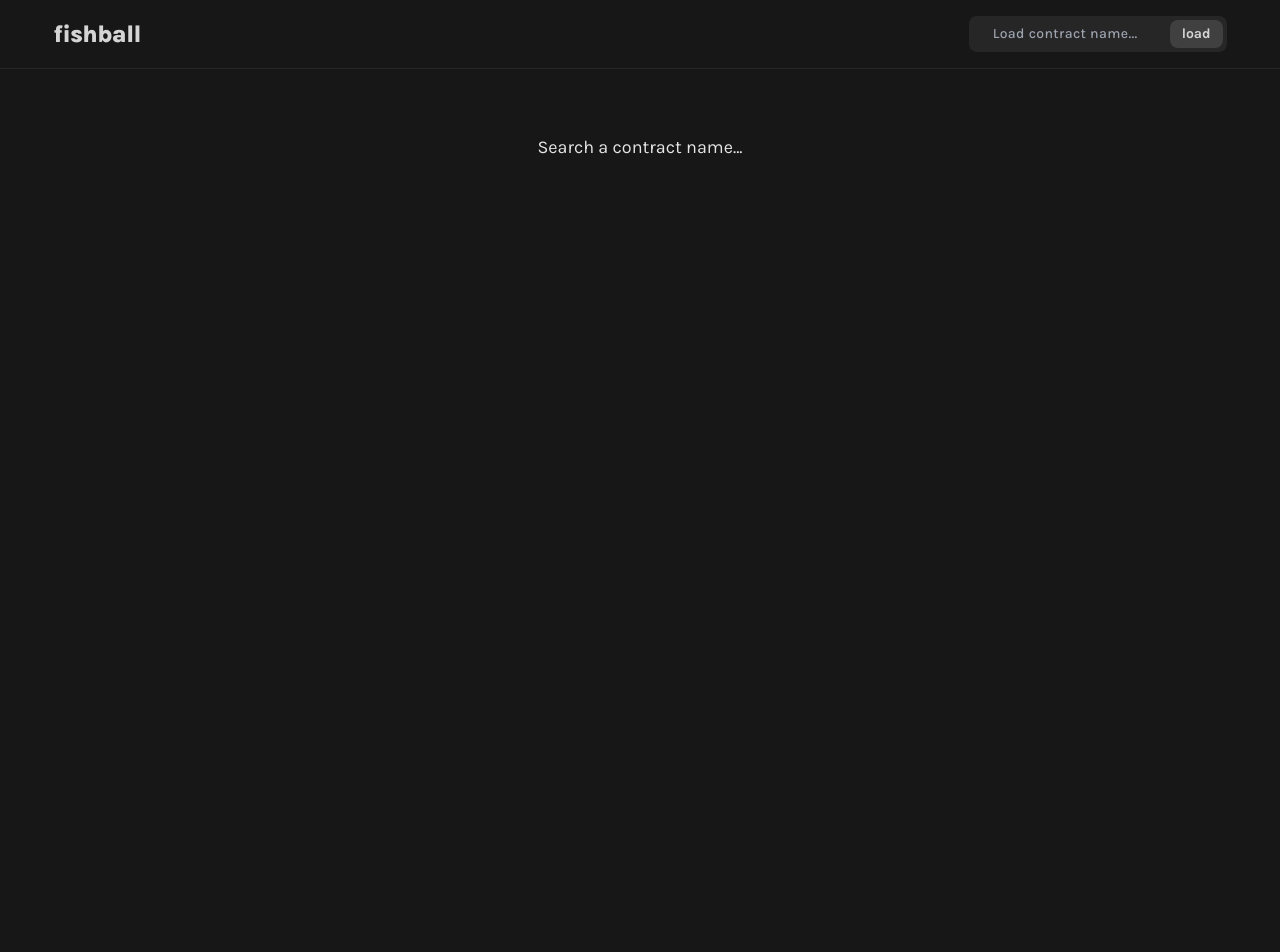
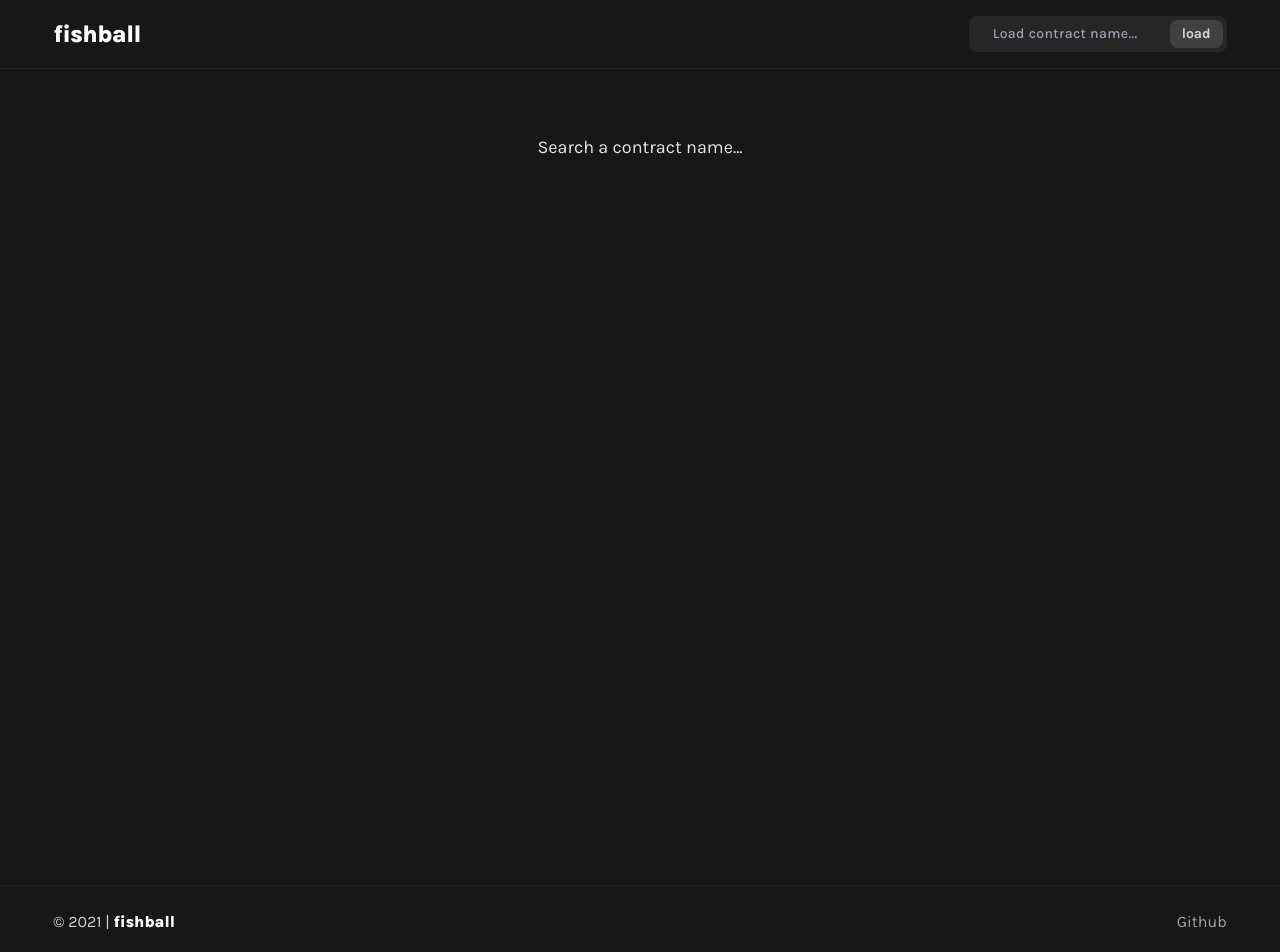
Before and after one commit to World-of-Cryptopups/fishball, a React (Vite) app: page / in a window 1280 px wide. Shown: the top 952 px of the page. Before the commit the page ends 800 px from the top, so only its background shows below. Built offline with nearby package versions, Linux system fonts and the light colour scheme.

Commit message:
Add `AppFooter` component and some minor changes.

```diff
--- /dev/null
+++ b/src/components/Footer.tsx
@@ -0,0 +1,28 @@
+const AppFooter = () => {
+  return (
+    <footer className="py-6">
+      <div className="mx-auto w-11/12 flex items-center justify-between">
+        <h4 className="text-neutral-300">
+          &copy; {new Date().getFullYear()} |{" "}
+          <span className="text-white font-extrabold">fishball</span>
+        </h4>
+
+        <ul className="text-neutral-400">
+          <li>
+            <a
+              href="https://github.com/World-of-Cryptopups/fishball"
+              target="_blank"
+              rel="noreferrer"
+              className="hover:udnerline"
+              title="Goto Github page"
+            >
+              Github
+            </a>
+          </li>
+        </ul>
+      </div>
+    </footer>
+  );
+};
+
+export default AppFooter;
--- a/src/components/Header.tsx
+++ b/src/components/Header.tsx
@@ -3,7 +3,7 @@ import SearchForm from "../modules/header/search-form";
 const AppHeader = () => {
   return (
     <header className="py-4 flex items-center justify-between w-11/12 mx-auto">
-      <h1 className="text-2xl tracking-tight font-extrabold text-neutral-300 lowercase">
+      <h1 className="text-2xl tracking-tight font-extrabold text-white lowercase">
         fishball
       </h1>
 
--- a/src/layouts/Container.tsx
+++ b/src/layouts/Container.tsx
@@ -1,4 +1,5 @@
 import { ReactNode } from "react";
+import AppFooter from "../components/Footer";
 import AppHeader from "../components/Header";
 
 interface ContainerLayoutProps {
@@ -11,7 +12,11 @@ const ContainerLayout = ({ children }: ContainerLayoutProps) => {
 
       <hr className="border-neutral-800" />
 
-      {children}
+      <div className="min-h-screen">{children}</div>
+
+      <hr className="border-neutral-800" />
+
+      <AppFooter />
     </div>
   );
 };
```
